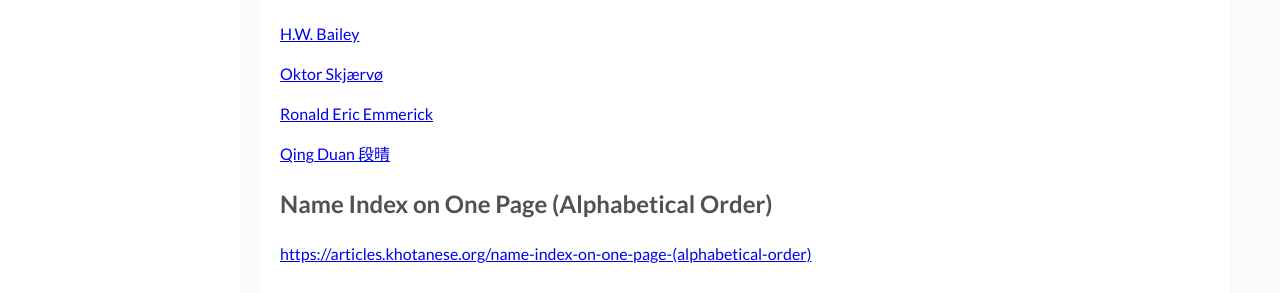
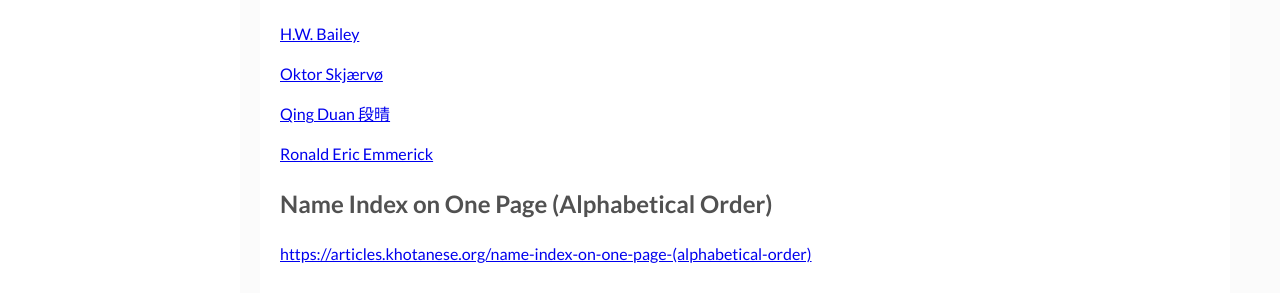
Before and after one commit to khotanese/khotanese.github.io, a Jekyll site: the page built from _posts/2021-12-21-bibliographies.markdown, in a window 1280 px wide and 1278 px high. Shown: the part 173-466 px from the top of the window. Built offline with Jekyll 4.4.1, drawn with Linux system fonts in a browser that asks for light colours.

```diff
--- a/_posts/2021-12-21-bibliographies.markdown
+++ b/_posts/2021-12-21-bibliographies.markdown
@@ -12,9 +12,9 @@ img:  # Add image post (optional)
 
 [Oktor Skjærvø](https://articles.khotanese.org/skj%C3%A6rv%C3%B8,-oktor/)
 
+[Qing Duan 段晴](https://articles.khotanese.org/%E6%AE%B5%E6%99%B4/)
+
 [Ronald Eric Emmerick](https://articles.khotanese.org/emmerick,-ronald-eric/)
-
-[Qing Duan 段晴](https://articles.khotanese.org/%E6%AE%B5%E6%99%B4/)
 
 ## Name Index on One Page (Alphabetical Order)
 
```
